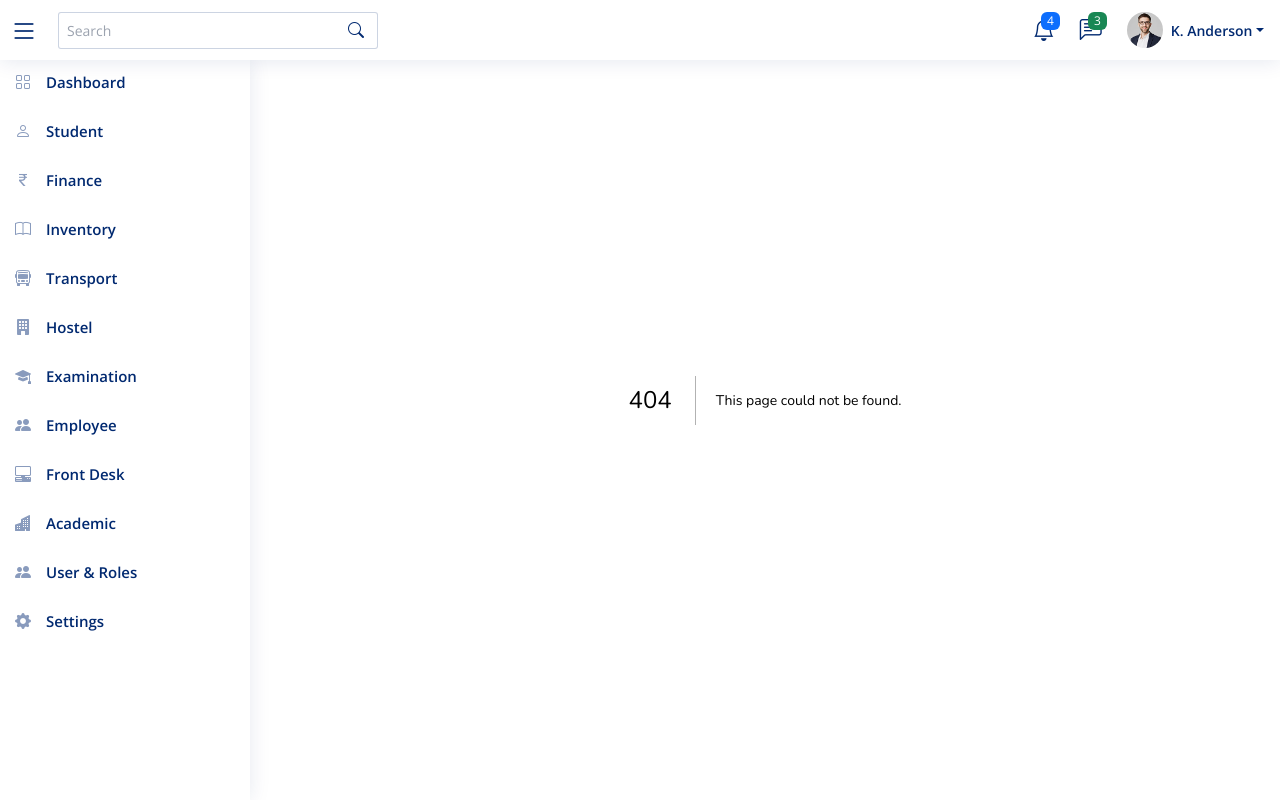
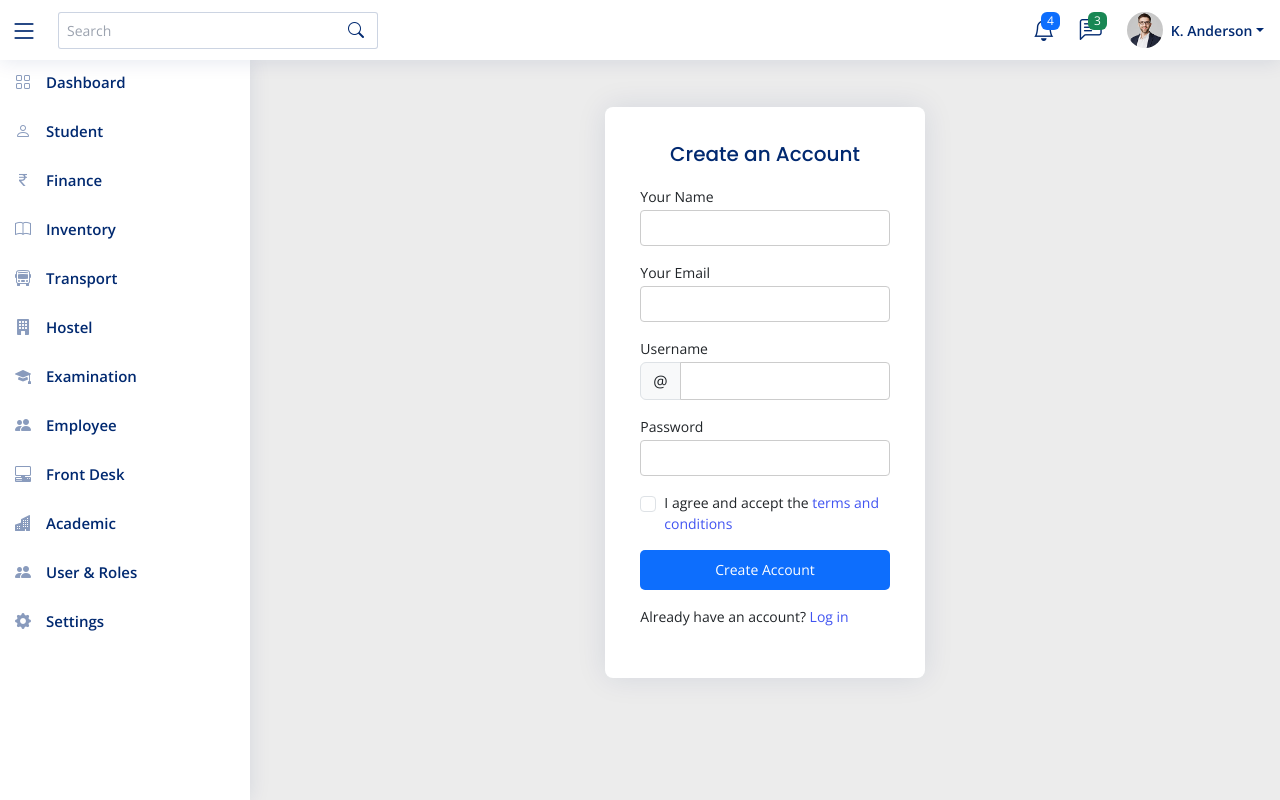
Before and after one commit to shree-chand/school-erp, a Next.js app: page /sign-up in a window 1280 px wide. Before the commit this address had no page. Built offline with nearby package versions, Linux system fonts and the light colour scheme.

Commit message:
login update

```diff
--- a/src/app/globals.css
+++ b/src/app/globals.css
@@ -210,14 +210,16 @@
   border-radius: 5px;
   box-shadow: 0px 0 30px rgba(1, 41, 112, 0.1);
 }
-.card-body{
-  .flexTitle{
+
+.card-body {
+  .flexTitle {
     display: flex;
     justify-content: space-between;
     align-items: center;
     margin-bottom: 15px;
   }
 }
+
 .card-header,
 .card-footer {
   border-color: #ebeef4;
@@ -239,11 +241,13 @@
   font-size: 14px;
   font-weight: 400;
 }
-.card.info-card{
-  .card-title{
+
+.card.info-card {
+  .card-title {
     margin-bottom: 5px;
   }
 }
+
 .card-img-overlay {
   background-color: rgba(255, 255, 255, 0.6);
 }
@@ -351,12 +355,6 @@
 .logo {
   line-height: 1;
 }
-
-/* @media (min-width: 1200px) {
-  .logo {
-    width: 280px;
-  }
-} */
 
 .logo img {
   max-height: 26px;
@@ -489,28 +487,32 @@
   inset: 8px -15px auto auto !important;
 }
 
-.header-nav .notifications .notification-item {
+.header-nav {
+  .notifications {
+    .notification-item {
       display: flex;
       align-items: center;
-  padding: 15px 10px;
+      padding: 10px;
       transition: 0.3s;
-}
 
-.header-nav .notifications .notification-item i {
-  margin: 0 20px 0 10px;
-  font-size: 24px;
-}
-
-.header-nav .notifications .notification-item h4 {
-  font-size: 16px;
+      h4 {
+        font-size: 14px;
         font-weight: 600;
         margin-bottom: 5px;
       }
 
-.header-nav .notifications .notification-item p {
+      p {
         font-size: 13px;
         margin-bottom: 3px;
         color: #919191;
+      }
+
+      i {
+        margin: 0 20px 0 10px;
+        font-size: 16px;
+      }
+    }
+  }
 }
 
 .header-nav .notifications .notification-item:hover {
@@ -588,49 +590,6 @@
 /*--------------------------------------------------------------
 # Sidebar
 --------------------------------------------------------------*/
-/* .sidebar {
-  position: fixed;
-  top: 60px;
-  left: 0;
-  bottom: 0;
-  width: 250px;
-  z-index: 996;
-  transition: all 0.3s;
-  padding: 0px;
-  overflow-y: auto;
-  scrollbar-width: thin;
-  scrollbar-color: #aab7cf transparent;
-  box-shadow: 0px 0px 20px rgba(1, 41, 112, 0.1);
-  background-color: #fff;
-  transition: transform 0.3s ease-in-out;
-}
-.leftMain.open > .sidebar{
-  width: 50px;
-}
-.leftMain.open{
-  transition: margin-left 0.3s ease;
-}
-.rightMain {
-  margin-left: 0;
-  transition: margin-left 0.3s ease;
-}
-
-.rightMain.withSidebar {
-  margin-left: 50px;
-}
-
-.leftMain {
-  position: relative;
-  z-index: 999;
-  transition: margin-left 0.3s ease;
-} */
-
-/* @media (max-width: 1199px) {
-  .sidebar {
-    left: -250px;
-  }
-} */
-
 .sidebar::-webkit-scrollbar {
   width: 5px;
   height: 8px;
@@ -640,37 +599,6 @@
 .sidebar::-webkit-scrollbar-thumb {
   background-color: #aab7cf;
 }
-
-/* @media (min-width: 1200px) {
-  .main {
-    margin-left: 250px;
-  }
-
-  .rightMain.withSidebar{
-    .main{
-      margin-left: 0px !important;
-      transition: margin-left 0.3s ease;
-    }
-  }
-} */
-/*
-@media (max-width: 1199px) {
-  .toggle-sidebar .sidebar {
-    left: 0;
-  }
-} */
-
-/* @media (min-width: 1200px) {
-
-  .toggle-sidebar #main,
-  .toggle-sidebar #footer {
-    margin-left: 0;
-  }
-
-  .toggle-sidebar .sidebar {
-    left: -250px;
-  }
-} */
 
 .sidebar-nav {
   padding: 0;
@@ -713,19 +641,23 @@
   margin-right: 15px;
   color: #4154f1;
 }
-.nav-link.active{
-  i{
+
+.nav-link.active {
+  i {
     color: #4154f1 !important;
   }
 }
+
 .sidebar-nav .nav-link {
   color: #012970;
   background: #fff;
 }
+
 .sidebar-nav .nav-link.active {
   color: #4154f1;
   background: #f6f9ff;
 }
+
 .sidebar-nav .nav-link i {
   color: #899bbd;
 }
@@ -1266,31 +1198,37 @@
 
 /* ------------------- */
 /* Sidebar Styling */
-.rightBtn{
-  .bi-plus-circle{
+.rightBtn {
+  .bi-plus-circle {
     margin-right: 5px;
     font-size: 14px;
   }
 }
-.bi-trash{
+
+.bi-trash {
   color: red;
 }
-a{
+
+a {
   cursor: pointer;
 }
-.table thead th{
+
+.table thead th {
   font-size: 14px;
   font-weight: 600;
 }
-.table tbody td{
+
+.table tbody td {
   font-size: 14px !important;
   font-weight: normal;
 }
+
 .label {
   font-size: 14px;
 }
+
 .form-group {
-  margin-bottom: 1rem; /* Adds space between form groups */
+  margin-bottom: 1rem;
 }
 
 .form-group label {
@@ -1312,9 +1250,10 @@
 .form-group input:focus,
 .form-group textarea:focus,
 .form-group select:focus {
-  border-color: #007bff; /* Highlight border color on focus */
-  outline: none; /* Remove default outline */
+  border-color: #007bff;
+  outline: none;
 }
+
 .btn {
   padding: 7px 15px;
   font-size: 14px;
@@ -1323,11 +1262,13 @@
   border: none;
   transition: background-color 0.3s ease, transform 0.2s ease;
 }
-.outerMainPage{
+
+.outerMainPage {
   display: flex;
   height: 100vh;
   overflow: hidden;
 }
+
 .leftMain {
   width: 250px;
   margin-top: 60px;
@@ -1340,18 +1281,55 @@
   box-shadow: 0px 0px 20px rgba(1, 41, 112, 0.1);
   background-color: #fff;
 }
+
 .rightMain {
   width: calc(100% - 250px);
   transition: .3s ease;
 }
-.rightMain.withSidebar{
+
+.rightMain.withSidebar {
   width: calc(100% - 0px);
 }
-.leftMain.close{
+
+.leftMain.close {
   width: 47px;
   overflow-x: hidden;
 }
-section{
+
+section {
   background-color: white;
   border-radius: 6px;
 }
+
+.FormOuter {
+  display: flex;
+  justify-content: center;
+  align-items: center;
+  min-height: 100vh;
+
+  .card {
+    border-radius: 8px;
+
+    .card-body {
+      padding: 35px;
+    }
+
+    .card-title {
+      font-size: 20px;
+      margin-bottom: 20px;
+      text-align: center;
+    }
+
+    .form-check-label {
+      font-size: 14px;
+    }
+  }
+}
+
+.m-b-15 {
+  margin-bottom: 15px;
+}
+
+.h40 {
+  height: 40px;
+}
--- a/src/app/layout.tsx
+++ b/src/app/layout.tsx
@@ -9,9 +9,8 @@
 
 
 export default function RootLayout({children,}: Readonly<{ children: React.ReactNode;}>) {
-  const [isSidebarOpen, setIsSidebarOpen] = useState(false); // State to manage sidebar visibility
+  const [isSidebarOpen, setIsSidebarOpen] = useState(false);
 
-  // Function to toggle sidebar visibility
   const toggleSidebar = () => {
     setIsSidebarOpen(prevState => !prevState);
   };
@@ -21,7 +20,7 @@
       <head>
         <meta charSet="UTF-8" />
         <meta name="viewport" content="width=device-width, initial-scale=1, shrink-to-fit=no" />
-        <title>Groschool</title>
+        <title>GroSchool</title>
         <link rel="icon" type="image/x-icon" href="/image/favicon.png" />
         <link href="https://cdn.jsdelivr.net/npm/bootstrap@5.3.3/dist/css/bootstrap.min.css" rel="stylesheet" integrity="sha384-QWTKZyjpPEjISv5WaRU9OFeRpok6YctnYmDr5pNlyT2bRjXh0JMhjY6hW+ALEwIH" />
         <link rel="stylesheet" href="https://cdn.jsdelivr.net/npm/bootstrap-icons@1.11.3/font/bootstrap-icons.min.css"></link>
--- /dev/null
+++ b/src/app/login/page.tsx
@@ -0,0 +1,56 @@
+export default function Login() {
+    return (
+        <main>
+            <div className="FormOuter">
+                <div className="container">
+                    <div className="row justify-content-center">
+                        <div className="col-lg-4 col-md-6">
+                            <div className="card mb-3">
+                                <div className="card-body">
+                                    <h2 className="card-title">Login</h2>
+                                    <form className="groFrom needs-validation">
+                                        <div className="row">
+                                            <div className="col-12">
+                                                <div className="form-group">
+                                                    <label className="form-label">Username</label>
+                                                    <div className="input-group has-validation">
+                                                        <span className="input-group-text" id="inputGroupPrepend">@</span>
+                                                        <input type="text" name="username" className="form-control" id="yourUsername" required />
+                                                        <div className="invalid-feedback">Please enter your username.</div>
+                                                    </div>
+                                                </div>
+                                            </div>
+                                            <div className="col-12">
+                                                <div className="form-group">
+                                                    <label className="form-label">Password</label>
+                                                    <input type="password" name="password" className="form-control" id="yourPassword" required />
+                                                    <div className="invalid-feedback">Please enter your password!</div>
+                                                </div>
+                                            </div>
+                                            <div className="col-12">
+                                                <div className="form-check m-b-15">
+                                                    <input className="form-check-input" type="checkbox" name="remember" value="true" id="rememberMe" />
+                                                    <label className="form-check-label">Remember me</label>
+                                                </div>
+                                            </div>
+                                            <div className="col-12">
+                                                <div className="form-group">
+                                                    <button className="btn btn-primary w-100 h40" type="submit">Login</button>
+                                                </div>
+                                            </div>
+                                            <div className="col-12">
+                                                <div className="form-group">
+                                                    <p className="small mb-0">Don't have account? <a href="/sign-up">Create an account</a></p>
+                                                </div>
+                                            </div>
+                                        </div>
+                                    </form>
+                                </div>
+                            </div>
+                        </div>
+                    </div>
+                </div>
+            </div>
+        </main>
+    );
+}
--- /dev/null
+++ b/src/app/sign-up/page.tsx
@@ -0,0 +1,73 @@
+export default function Login() {
+    return (
+        <main>
+            <div className="FormOuter">
+                <div className="container">
+                    <div className="row justify-content-center">
+                        <div className="col-lg-4 col-md-6">
+                            <div className="card mb-3">
+                                <div className="card-body">
+                                    <h2 className="card-title">Create an Account</h2>
+                                    <form className="groFrom needs-validation">
+                                        <div className="row">
+                                            <div className="col-12">
+                                                <div className="form-group">
+                                                    <label className="form-label">Your Name</label>
+                                                    <input type="text" name="name" className="form-control" id="yourName" />
+                                                    <div className="invalid-feedback">Please, enter your name!</div>
+                                                </div>
+                                            </div>
+                                            <div className="col-12">
+                                                <div className="form-group">
+                                                    <label className="form-label">Your Email</label>
+                                                    <input type="email" name="email" className="form-control" id="yourEmail" required />
+                                                    <div className="invalid-feedback">Please enter a valid Email adddress!</div>
+                                                </div>
+                                            </div>
+                                            <div className="col-12">
+                                                <div className="form-group">
+                                                    <label className="form-label">Username</label>
+                                                    <div className="input-group has-validation">
+                                                        <span className="input-group-text" id="inputGroupPrepend">@</span>
+                                                        <input type="text" name="username" className="form-control" id="yourUsername" required />
+                                                        <div className="invalid-feedback">Please choose a username.</div>
+                                                    </div>
+                                                </div>
+                                            </div>
+                                            <div className="col-12">
+                                                <div className="form-group">
+                                                    <label className="form-label">Password</label>
+                                                    <input type="password" name="password" className="form-control" id="yourPassword" required />
+                                                    <div className="invalid-feedback">Please enter your password!</div>
+                                                </div>
+                                            </div>
+                                            <div className="col-12">
+                                                <div className="form-check m-b-15">
+                                                    <input className="form-check-input" name="terms" type="checkbox" value="" id="acceptTerms" required />
+                                                    <label className="form-check-label">I agree and accept the <a href="#">terms and conditions</a></label>
+                                                    <div className="invalid-feedback">You must agree before submitting.</div>
+                                                </div>
+                                            </div>
+                                            <div className="col-12">
+                                                <div className="form-group">
+                                                    <button className="btn btn-primary w-100 h40" type="submit">Create Account</button>
+
+                                                </div>
+                                            </div>
+                                            <div className="col-12">
+                                                <div className="form-group">
+                                                    <p className="small mb-0">Already have an account? <a href="/login">Log in</a></p>
+
+                                                </div>
+                                            </div>
+                                        </div>
+                                    </form>
+                                </div>
+                            </div>
+                        </div>
+                    </div>
+                </div>
+            </div>
+        </main>
+    );
+}
```
Lines whose indentation alone changed are shown as unchanged.
